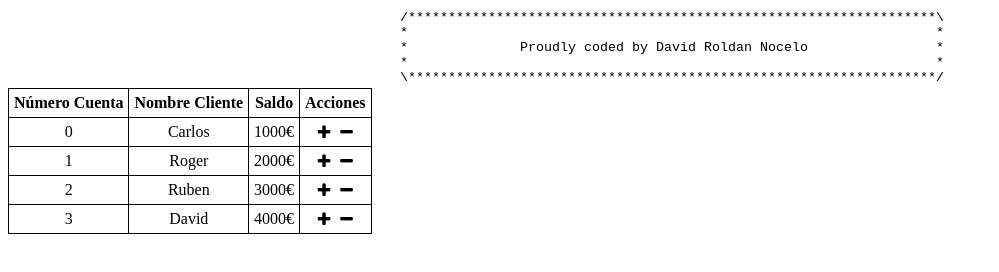
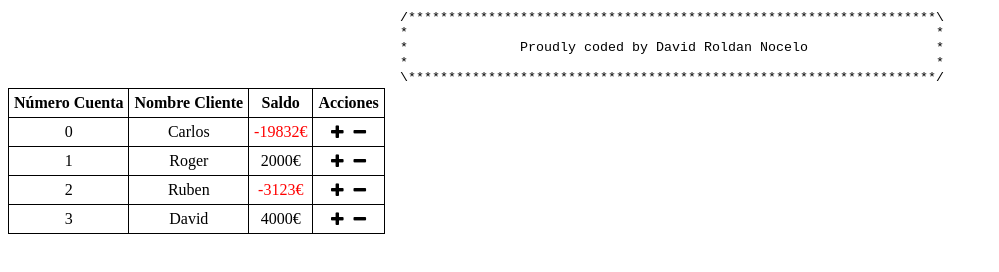
Before and after one commit to Drohno/m6-clientes, a plain HTML site: page uf1/POO1/index.html in a window 1280 px wide. Shown: the whole page, without its empty margins (0-999 px from the left). Drawn offline with Linux system fonts and the light colour scheme.

Commit message:
Minor update 2.0

```diff
--- a/uf1/POO1/index.html
+++ b/uf1/POO1/index.html
@@ -21,6 +21,13 @@
                 border-collapse: collapse;
                 text-align: center;
                 padding: 5px;
+            }
+            .red{
+                color: red;
+            }
+
+            .black{
+                color: black;
             }
         </style>
         <link rel="stylesheet" href="https://maxcdn.bootstrapcdn.com/font-awesome/4.7.0/css/font-awesome.min.css">
--- a/uf1/POO1/js/index.js
+++ b/uf1/POO1/js/index.js
@@ -2,9 +2,9 @@
 
 var clientes = [];
 
-clientes.push(new Cliente(clientes.length, "Carlos", 1000));
+clientes.push(new Cliente(clientes.length, "Carlos", -19832));
 clientes.push(new Cliente(clientes.length, "Roger", 2000));
-clientes.push(new Cliente(clientes.length, "Ruben", 3000));
+clientes.push(new Cliente(clientes.length, "Ruben", -3123));
 clientes.push(new Cliente(clientes.length, "David", 4000));
 
 function generateTable(){
@@ -51,7 +51,7 @@ function generateTable(){
         }
         listado.appendChild(fila);
     }
-
+    refreshScreen();
 }
 
 function amount(mensaje){
@@ -76,5 +76,10 @@ function modifySueldo(id, accion){
 function refreshScreen(){
     for(var i=0; i<clientes.length; i++){
         document.getElementById(clientes[i].id).innerHTML = clientes[i].saldo+"€";
+        if(clientes[i].saldo < 0){
+            document.getElementById(clientes[i].id).setAttribute("class", "red");
+        }else{
+            document.getElementById(clientes[i].id).setAttribute("class", "black");
+        }
     }
 }
```
